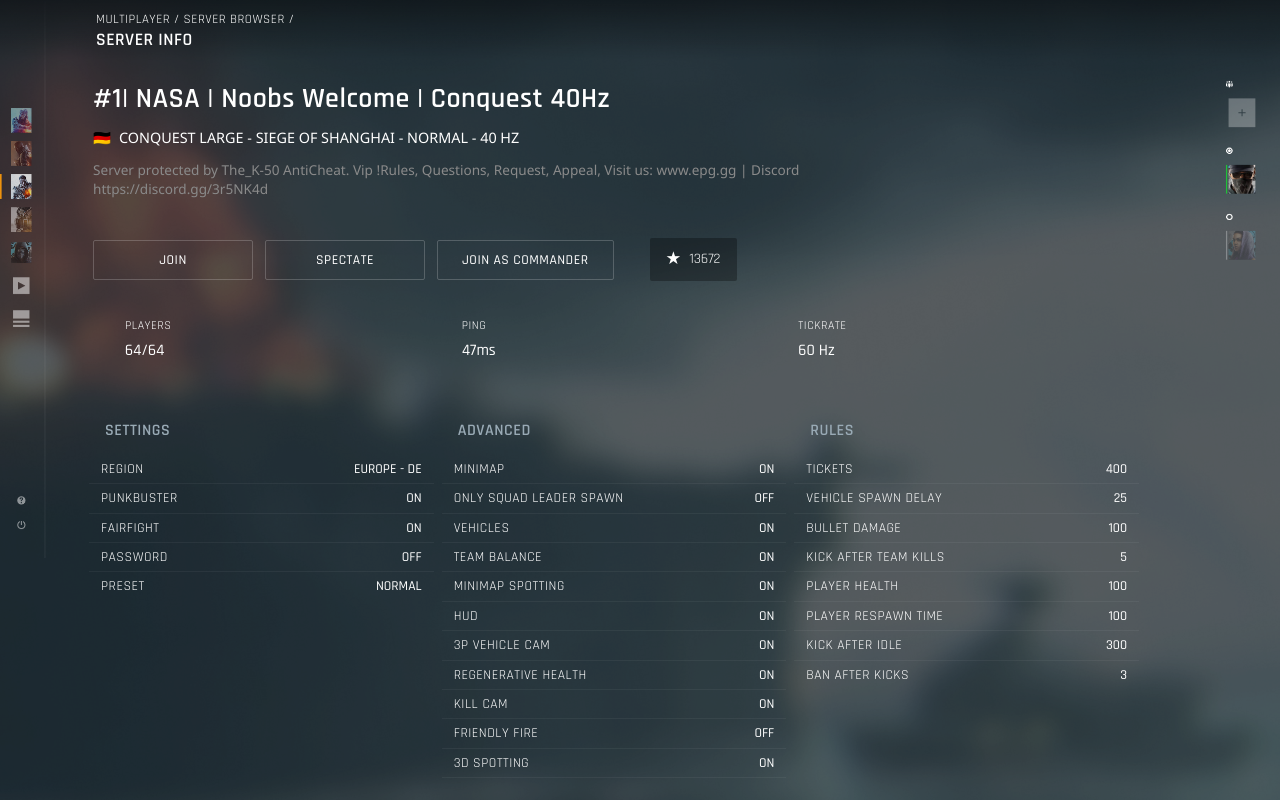
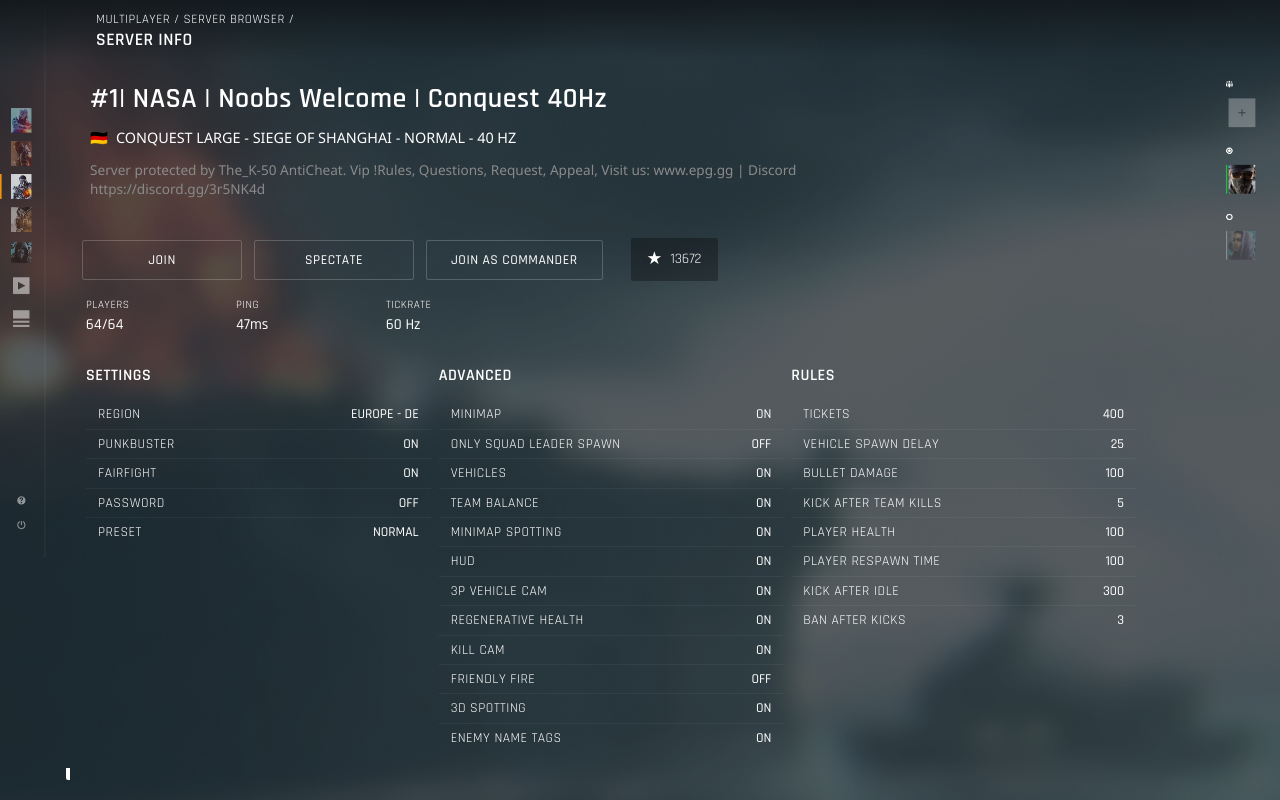
Before and after one commit to kanand003/QuriousAssignment1, a React (Vite) app in the folder client/: page / in a window 1280 px wide. Built offline with nearby package versions, Linux system fonts and the light colour scheme; no server answers.

Commit message:
adjustments

```diff
--- a/client/src/App.css
+++ b/client/src/App.css
@@ -72,7 +72,7 @@
 }
 
 .server-container {
-  margin: 0 104px 20px calc(64px + 5px);
+  margin: 0 104px 20px calc(64px + 2px);
   position: relative;
   z-index: 1;
   border-radius: 2px;
@@ -115,7 +115,7 @@
 .server-buttons {
   display: flex;
   gap: 0.75rem;
-  margin: 1rem 1.5rem;
+  margin: 1rem 1rem;
   align-items: center;
 }
 
@@ -179,31 +179,33 @@
 
 .server-stats {
   display: grid;
-  grid-template-columns: repeat(auto-fit, minmax(120px, 1fr));
-  gap: 1rem;
-  padding: 0.75rem 1.5rem;
-  margin: 0 1.5rem 1.5rem;
+  grid-template-columns: repeat(3, 150px);
+  gap: 0;
+  padding: 0;
+  margin: 0 0 1rem 0.75em;
   border-radius: 2px;
 }
 
 .stat-box {
   display: flex;
   flex-direction: column;
-  gap: 0.25rem;
-  padding: 0.5rem;
+  gap: 0.1rem;
+  padding: 0 0.5rem;
+  align-items: flex-start;
 }
 
 .stat-label {
   color: #ffffff;
-  font-size: 0.75rem;
+  font-size: 0.7rem;
   text-transform: uppercase;
   font-family: 'Purista', 'Rajdhani', sans-serif;
   letter-spacing: 0.5px;
+  margin-bottom: -0.1rem;
 }
 
 .stat-value {
   color: #fff;
-  font-size: 1rem;
+  font-size: 0.95rem;
   font-weight: 500;
   font-family: 'Purista', 'Rajdhani', sans-serif;
 }
@@ -223,12 +225,12 @@
 }
 
 .details-section h2 {
-  padding: 0.75rem 1rem;
+  padding: 0.75rem 0rem;
   font-size: 1rem;
   font-weight: 600;
   font-family: 'Purista', 'Rajdhani', sans-serif;
   letter-spacing: 0.5px;
-  color: #99aab5;
+  color: #ffffff;
 }
 
 .details-section h2:hover {
```
